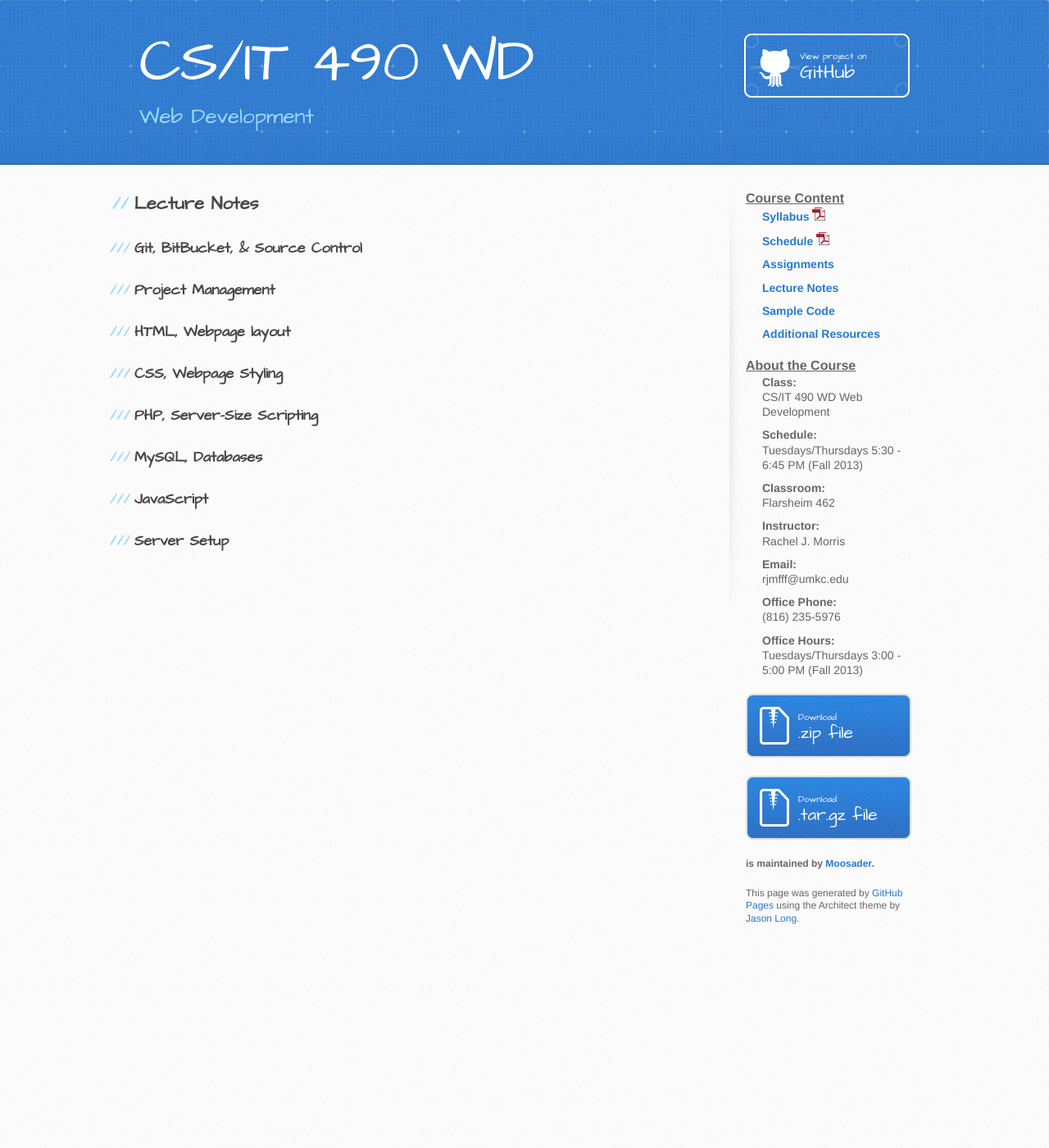
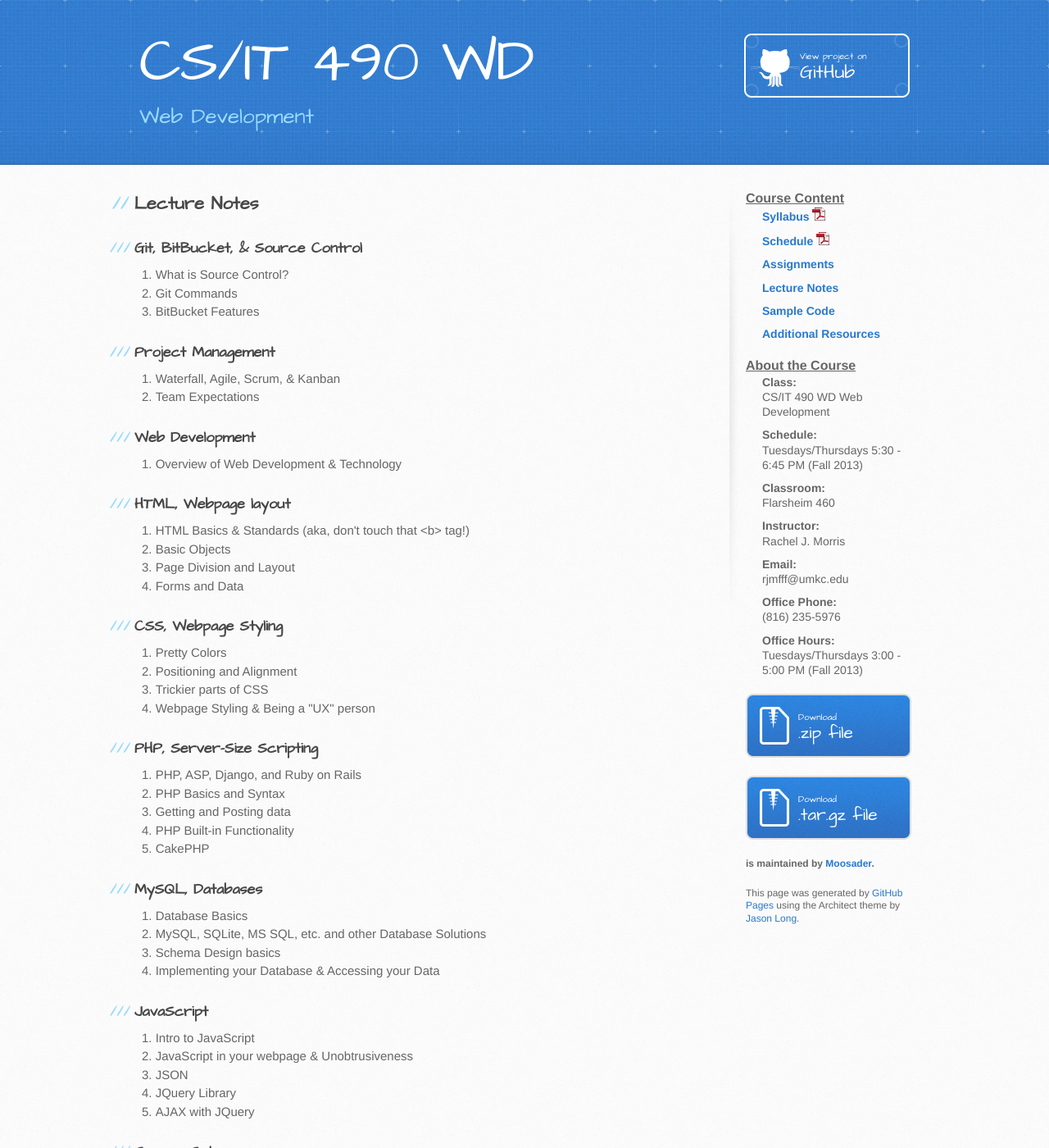
Before and after one commit to spellbindguy/Web-Development, a Jekyll site: the page lecture-notes.html, which Jekyll copies as it is, in a window 1280 px wide and 1400 px high. Shown: the whole window at 82% size. Built offline with Jekyll 4.4.1, drawn with Linux system fonts in a browser that asks for light colours; some of the changed text lies outside the part shown.

Commit message:
Room update

```diff
--- a/additional-resources.html
+++ b/additional-resources.html
@@ -117,7 +117,7 @@
 			<ul>
 				<li><strong>Class:</strong><br/> CS/IT 490 WD Web Development</li>
 				<li><strong>Schedule:</strong><br/> Tuesdays/Thursdays 5:30 - 6:45 PM (Fall 2013)</li>
-				<li><strong>Classroom:</strong><br/> Flarsheim 462</li>
+				<li><strong>Classroom:</strong><br/> Flarsheim 460</li>
 				<li><strong>Instructor:</strong><br/> Rachel J. Morris</li>
 				<li><strong>Email:</strong><br/> rjmfff@umkc.edu</li>
 				<li><strong>Office Phone:</strong><br/> (816) 235-5976</li>
--- a/assignments.html
+++ b/assignments.html
@@ -90,7 +90,7 @@
 			<ul>
 				<li><strong>Class:</strong><br/> CS/IT 490 WD Web Development</li>
 				<li><strong>Schedule:</strong><br/> Tuesdays/Thursdays 5:30 - 6:45 PM (Fall 2013)</li>
-				<li><strong>Classroom:</strong><br/> Flarsheim 462</li>
+				<li><strong>Classroom:</strong><br/> Flarsheim 460</li>
 				<li><strong>Instructor:</strong><br/> Rachel J. Morris</li>
 				<li><strong>Email:</strong><br/> rjmfff@umkc.edu</li>
 				<li><strong>Office Phone:</strong><br/> (816) 235-5976</li>
--- a/index.html
+++ b/index.html
@@ -69,7 +69,7 @@
 			<ul>
 				<li><strong>Class:</strong><br/> CS/IT 490 WD Web Development</li>
 				<li><strong>Schedule:</strong><br/> Tuesdays/Thursdays 5:30 - 6:45 PM (Fall 2013)</li>
-				<li><strong>Classroom:</strong><br/> Flarsheim 462</li>
+				<li><strong>Classroom:</strong><br/> Flarsheim 460</li>
 				<li><strong>Instructor:</strong><br/> Rachel J. Morris</li>
 				<li><strong>Email:</strong><br/> rjmfff@umkc.edu</li>
 				<li><strong>Office Phone:</strong><br/> (816) 235-5976</li>
--- a/lecture-notes.html
+++ b/lecture-notes.html
@@ -32,20 +32,75 @@
 		<h2>Lecture Notes</h2>
 
 		<h3>Git, BitBucket, &amp Source Control</h3>
+		<ol>
+			<li>What is Source Control?</li>
+			<li>Git Commands</li>
+			<li>BitBucket Features</li>
+		</ol>
 
 		<h3>Project Management</h3>
+		<ol>
+			<li>Waterfall, Agile, Scrum, &amp; Kanban</li>
+			<li>Team Expectations</li>
+		</ol>
+
+		<h3>Web Development</h3>
+		<ol>
+			<li>Overview of Web Development &amp; Technology</li>
+		</ol>
 
 		<h3>HTML, Webpage layout</h3>
+		<ol>
+			<li>HTML Basics &amp; Standards (aka, don't touch that &lt;b&gt; tag!)</li>
+			<li>Basic Objects</li>
+			<li>Page Division and Layout</li>
+			<li>Forms and Data</li>
+		</ol>
 
 		<h3>CSS, Webpage Styling</h3>
+		<ol>
+			<li>Pretty Colors</li>
+			<li>Positioning and Alignment</li>
+			<li>Trickier parts of CSS</li>
+			<li>Webpage Styling &amp; Being a &quot;UX&quot; person</li>
+		</ol>
 
 		<h3>PHP, Server-Size Scripting</h3>
+		<ol>
+			<li>PHP, ASP, Django, and Ruby on Rails</li>
+			<li>PHP Basics and Syntax</li>
+			<li>Getting and Posting data</li>
+			<li>PHP Built-in Functionality</li>
+			<li>CakePHP</li>
+		</ol>
 
 		<h3>MySQL, Databases</h3>
+		<ol>
+			<li>Database Basics</li>
+			<li>MySQL, SQLite, MS SQL, etc. and other Database Solutions</li>
+			<li>Schema Design basics</li>
+			<li>Implementing your Database &amp; Accessing your Data</li>
+		</ol>
 
 		<h3>JavaScript</h3>
+		<ol>
+			<li>Intro to JavaScript</li>
+			<li>JavaScript in your webpage &amp; Unobtrusiveness</li>
+			<li>JSON</li>
+			<li>JQuery Library</li>
+			<li>AJAX with JQuery</li>
+		</ol>
 
 		<h3>Server Setup</h3>
+		<ol>
+			<li>Using Apache</li>
+		</ol>
+
+		<h3>Security Basics</h3>
+		<ol>
+			<li>SQL Injection</li>
+			<li>Storing sensitive information</li>
+		</ol>
 
 
 		</section>
@@ -73,7 +128,7 @@
 			<ul>
 				<li><strong>Class:</strong><br/> CS/IT 490 WD Web Development</li>
 				<li><strong>Schedule:</strong><br/> Tuesdays/Thursdays 5:30 - 6:45 PM (Fall 2013)</li>
-				<li><strong>Classroom:</strong><br/> Flarsheim 462</li>
+				<li><strong>Classroom:</strong><br/> Flarsheim 460</li>
 				<li><strong>Instructor:</strong><br/> Rachel J. Morris</li>
 				<li><strong>Email:</strong><br/> rjmfff@umkc.edu</li>
 				<li><strong>Office Phone:</strong><br/> (816) 235-5976</li>
--- a/review.html
+++ b/review.html
@@ -64,7 +64,7 @@
 			<ul>
 				<li><strong>Class:</strong> CS/IT 490 WD Web Development</li>
 				<li><strong>Schedule:</strong> Tuesdays/Thursdays 5:30 - 6:45 PM (Fall 2013)</li>
-				<li><strong>Classroom:</strong> Flarsheim 462</li>
+				<li><strong>Classroom:</strong> Flarsheim 460</li>
 				<li><strong>Instructor:</strong> Rachel J. Morris</li>
 				<li><strong>Office Hours:</strong> Tuesdays/Thursdays 3:00 - 5:00 PM (Fall 2013)</li>
 			</ul>
--- a/sample-code.html
+++ b/sample-code.html
@@ -56,7 +56,7 @@
 			<ul>
 				<li><strong>Class:</strong><br/> CS/IT 490 WD Web Development</li>
 				<li><strong>Schedule:</strong><br/> Tuesdays/Thursdays 5:30 - 6:45 PM (Fall 2013)</li>
-				<li><strong>Classroom:</strong><br/> Flarsheim 462</li>
+				<li><strong>Classroom:</strong><br/> Flarsheim 460</li>
 				<li><strong>Instructor:</strong><br/> Rachel J. Morris</li>
 				<li><strong>Email:</strong><br/> rjmfff@umkc.edu</li>
 				<li><strong>Office Phone:</strong><br/> (816) 235-5976</li>
```
